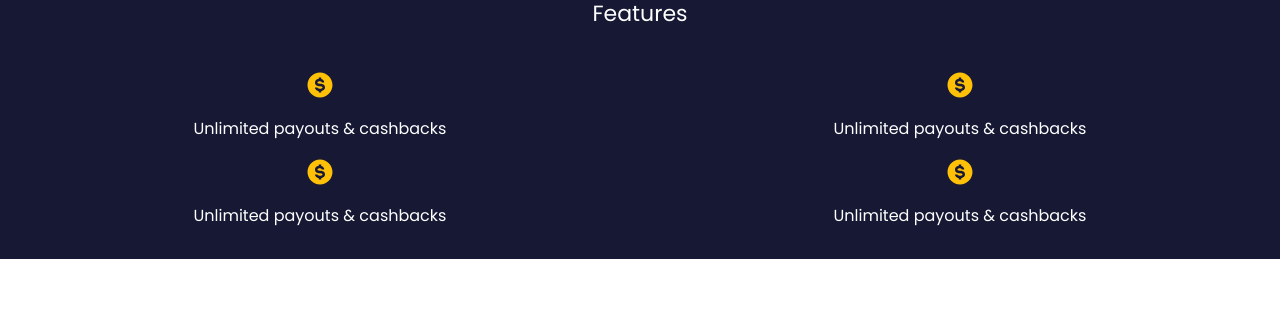
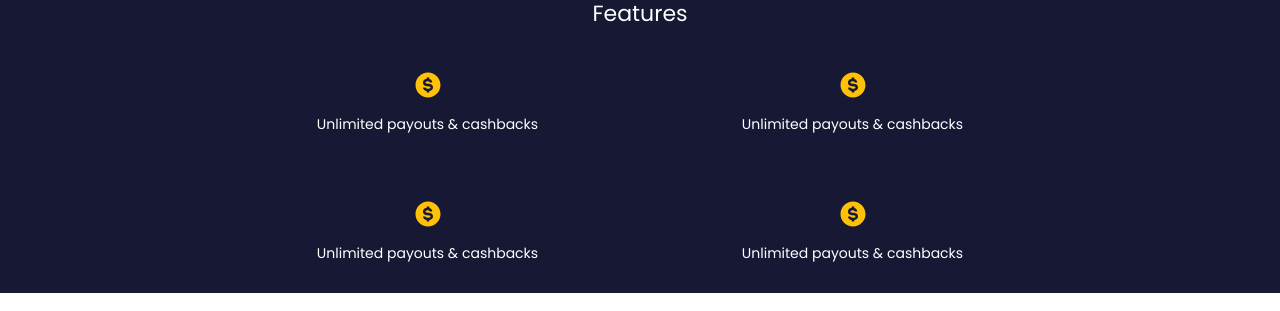
Before and after one commit to marsou001/scrambly-test-angular-scss, an Angular app: page / in a window 1280 px wide. Shown: the part 539-850 px from the top of the page. Built offline with nearby package versions, Linux system fonts and the light colour scheme.

Commit message:
fix: overflow svg feature

```diff
--- a/src/app/features/features.component.css
+++ b/src/app/features/features.component.css
@@ -9,18 +9,26 @@ h3 {
   font-size: 22px;
   font-weight: 400;
   margin-top: 0;
+  margin-bottom: 40px;
 }
 
 .features-container {
   display: grid;
   grid-template-columns: 1fr;
-  margin-top: 40px;
+  row-gap: 50px;
+  max-width: 850px;
+  margin-inline: auto;
 }
 
 .image-container {
   width: 30px;
   height: 30px;
   margin-inline: auto;
+  overflow: hidden;
+}
+
+.text p {
+  font-size: 14px;
 }
 
 @media screen and (min-width: 768px) {
```
